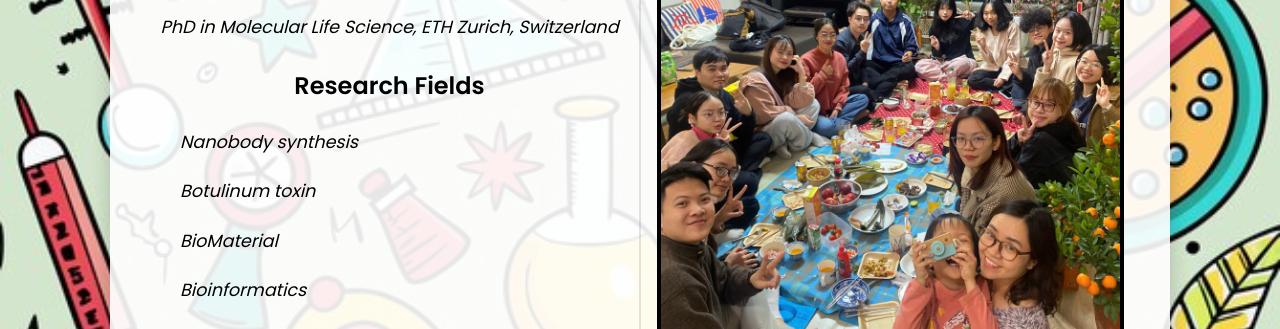
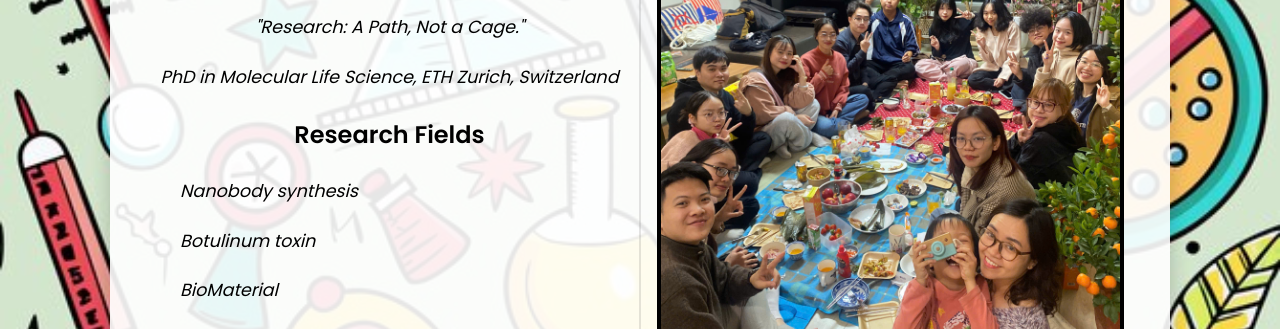
Before and after one commit to PTD13203/nhunglelaboratory, a plain HTML site: page nhunglelab.html in a window 1280 px wide. Shown: the part 771-1100 px from the top of the page. Drawn offline with Linux system fonts and the light colour scheme.

Commit message:
Update nhunglelab.html

```diff
--- a/nhunglelab.html
+++ b/nhunglelab.html
@@ -127,6 +127,7 @@
         <div class="left">
             <img src="web.jpg" alt="Dr. Le Thi Hong Nhung">
             <h1>Dr. Le Thi Hong Nhung</h1>
+            <p><em>"Research: A Path, Not a Cage."</em></p>
             <p><em>PhD in Molecular Life Science, ETH Zurich, Switzerland</em></p>
             <h2>Research Fields</h2>
             <div class="research-fields">
```
